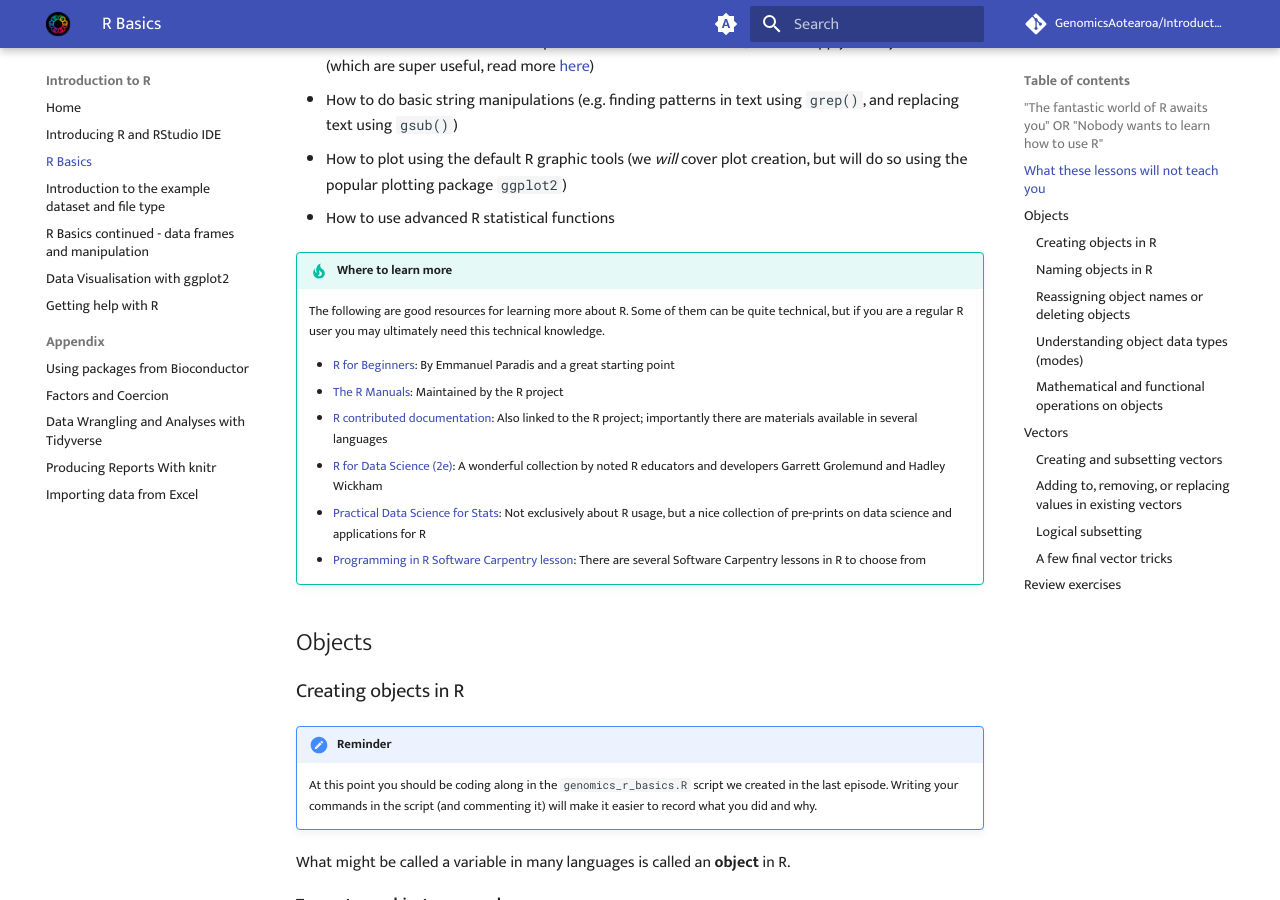
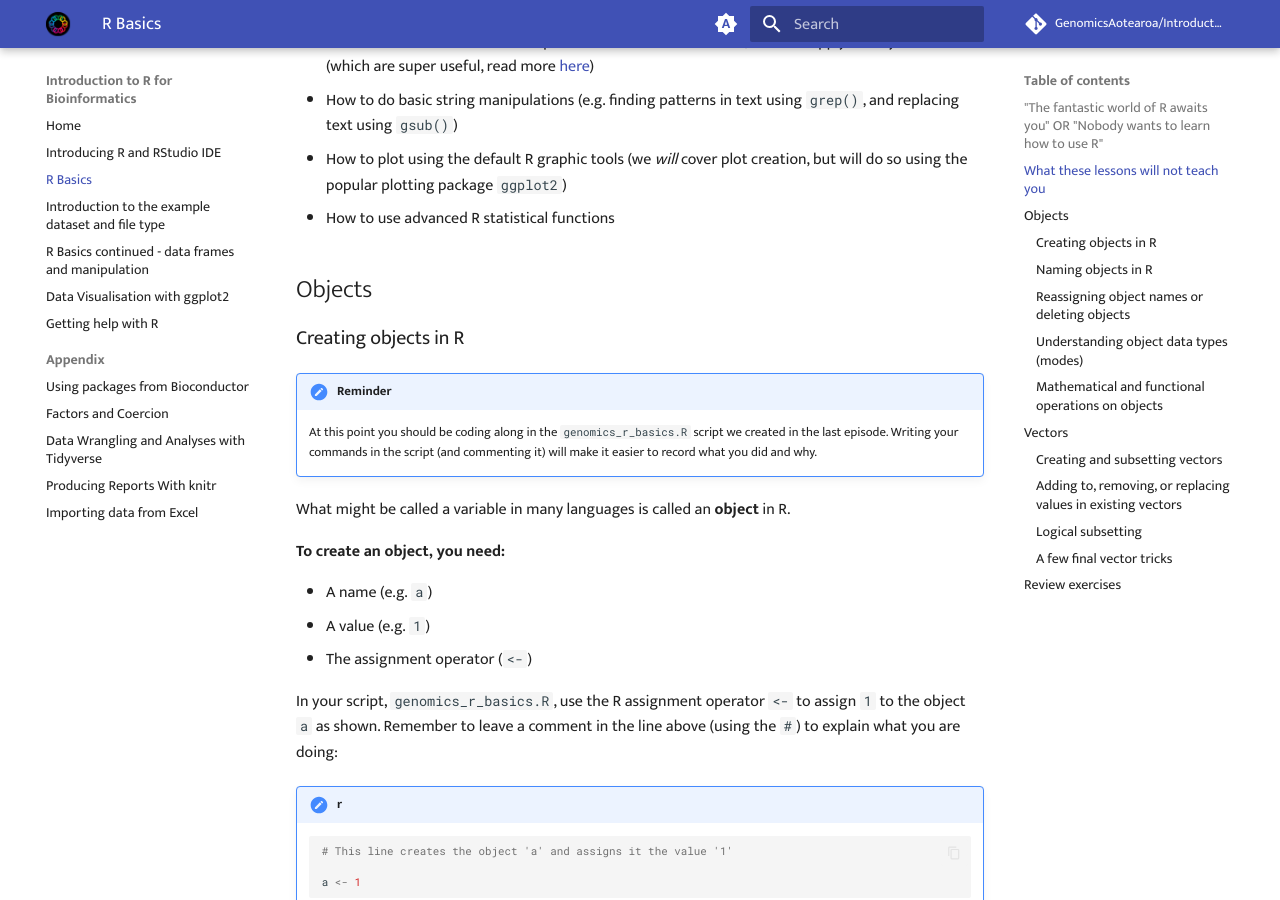
Before and after one commit to GenomicsAotearoa/Introduction-to-R, an MkDocs documentation site: the page built from docs/01-r-basics.md, in a window 1280 px wide and 900 px high, scrolled down 1062 px. Built offline with MkDocs 1.6.1 and Material for MkDocs 9.7.7, drawn with Linux system fonts in a browser that asks for light colours; emoji names are drawn with the system emoji font; comment, search, counter and statistics services are not loaded; some of the changed text lies outside the part shown.

Commit message:
updates post 8oct26

````diff
--- a/docs/01-r-basics.md
+++ b/docs/01-r-basics.md
@@ -53,28 +53,6 @@
   `ggplot2`)
 * How to use advanced R statistical functions
 
-!!! tip "Where to learn more"
-
-    The following are good resources for learning more about R. Some of
-    them can be quite technical, but if you are a regular R user you may
-    ultimately need this technical knowledge.
-
-    * [R for Beginners](https://cran.r-project.org/doc/contrib/Paradis-rdebuts_en.pdf):
-    By Emmanuel Paradis and a great starting point
-    * [The R Manuals](https://cran.r-project.org/manuals.html): Maintained by the R
-    project
-    * [R contributed documentation](https://cran.r-project.org/other-docs.html): Also
-    linked to the R project; importantly there are materials available in
-    several languages
-    * [R for Data Science (2e)](https://r4ds.hadley.nz/): A
-    wonderful collection by noted R educators and developers Garrett
-    Grolemund and Hadley Wickham
-    * [Practical Data Science for Stats](https://peerj.com/collections/50-practicaldatascistats/): Not
-    exclusively about R usage, but a nice collection of pre-prints on data
-    science and applications for R
-    * [Programming in R Software Carpentry
-    lesson](https://software-carpentry.org/lessons/): There are several
-    Software Carpentry lessons in R to choose from
 
 
 ## Objects
@@ -449,6 +427,11 @@
     # Get the 3rd value in the 'snps' vector
     snps[3]
     ```
+    !!! success "Output"
+
+        ```
+        [1] "rs6152"
+        ```
 
 In R, every item in your vector is indexed, starting from the first item
 (1) through to the final number of items in your vector. You can also
@@ -461,6 +444,12 @@
 
     snps[1:3]
     ```
+    !!! success "Output"
+
+        ```
+        [1] "rs53576"   "rs1815739" "rs6152"
+        ```
+
 
 If you want to retrieve several (but not necessarily sequential) items from
 a vector, you pass a **vector of indices** (i.e., a vector that has the numbered
@@ -472,6 +461,11 @@
     # Get the 1st, 3rd, and 4th value in the 'snps' vector
     snps[c(1, 3, 4)]
     ```
+    !!! success "Output"
+
+        ```
+        [1] "rs53576"   "rs6152"    "rs1799971"
+        ```
 
 There are additional (and perhaps less commonly used) ways of subsetting
 a vector (see [these
@@ -484,7 +478,11 @@
     # Get creative! Return the 1st through the 3rd value, 4th, 2nd twice, and 3rd values in the 'snps' vector
     snps[c(1:3,4,2,2,3)]
     ```
+    !!! success "Output"
 
+        ```
+        [1] "rs53576"   "rs1815739" "rs6152"    "rs1799971" "rs1815739" "rs1815739" "rs6152"
+        ```
 
 ### Adding to, removing, or replacing values in existing vectors
 
@@ -508,7 +506,7 @@
     snp_genes
     ```
 
-    ??? success "Output"
+    !!! success "Output"
 
         ```
         [1] "OXTR"   "ACTN3"  "AR"     "OPRM1"  "CYP1A1" "APOA5"
@@ -523,7 +521,7 @@
     snp_genes[-6]
     ```
 
-    ??? success "Output"
+    !!! success "Output"
 
         ```
         [1] "OXTR"   "ACTN3"  "AR"     "OPRM1"  "CYP1A1"
@@ -540,7 +538,7 @@
     snp_genes
     ```
 
-    ??? success "Output"
+    !!! success "Output"
 
         ```
         [1] "OXTR"   "ACTN3"  "AR"     "OPRM1"  "CYP1A1"
@@ -557,7 +555,7 @@
     snp_genes
     ```
 
-    ??? success "Output"
+    !!! success "Output"
 
         ```
         [1] "OXTR"   "ACTN3"  "AR"     "OPRM1"  "CYP1A1" NA       "APOA5"
@@ -606,7 +604,7 @@
     snp_positions[snp_positions > 100000000]
     ```
 
-    ??? success "Output"
+    !!! success "Output"
 
         ```
         [1] 154039662
@@ -646,7 +644,7 @@
     snp_positions > 100000000
     ```
 
-    ??? success "Output"
+    !!! success "Output"
 
         ```
         [1] FALSE FALSE FALSE  TRUE
@@ -660,7 +658,7 @@
     snp_positions[c(FALSE, FALSE, FALSE, TRUE)]
     ```
 
-    ??? success "Output"
+    !!! success "Output"
 
         ```
         [1] 154039662
@@ -684,7 +682,7 @@
     which(snp_positions > 100000000)
     ```
 
-    ??? success "Output"
+    !!! success "Output"
 
         ```
         [1] 4
@@ -703,7 +701,7 @@
     snp_positions[snp_positions > snp_marker_cutoff]
     ```
 
-    ??? success "Output"
+    !!! success "Output"
 
         ```
         [1] 154039662
--- a/mkdocs.yml
+++ b/mkdocs.yml
@@ -1,4 +1,4 @@
-site_name: Introduction to R
+site_name: Introduction to R for Bioinformatics
 site_author: Genomics Aotearoa
 site_dir: public
 site_url: "https://genomicsaotearoa.github.io/Introduction-to-R/"
@@ -50,6 +50,7 @@
     - navigation.expand
     - navigation.top
     - navigation.footer
+    - content.code.copy
 
 
   # Necessary for search to work properly
````
Also changed, not shown: docs/03-basics-dataframes-manipulation.md (+7 -0 lines), docs/04-data-visualisation.md (+21 -21 lines), docs/05-r-help.md (+28 -1 lines), docs/index.md (+1 -1 lines).
